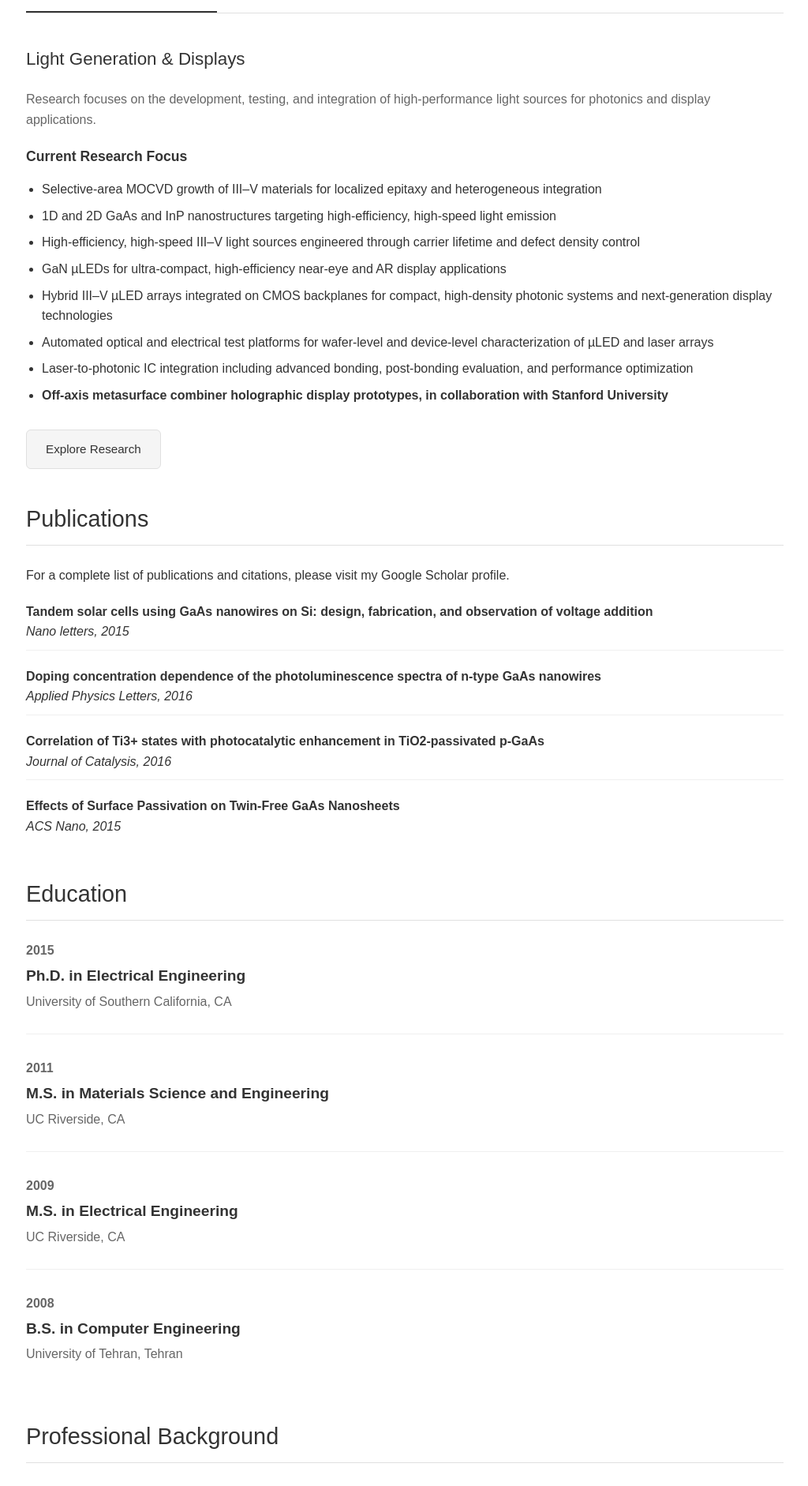
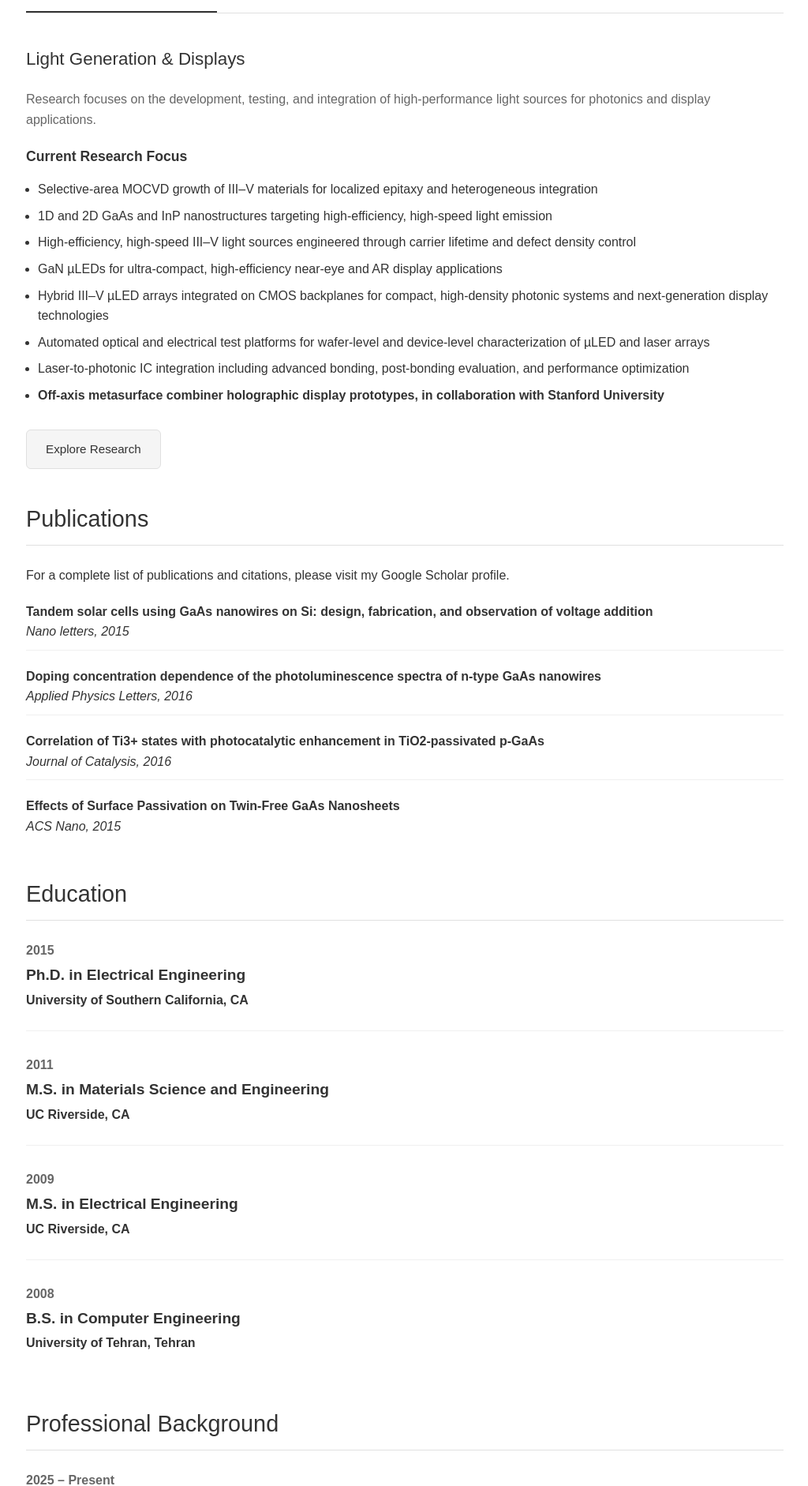
Before and after one commit to shermin-ara/SherminArab.github.io, a Jekyll site: the page built from index.md, in a window 1280 px wide. Shown: the part 957-2839 px from the top of the page at 79% size, without its empty margins (127-1151 px from the left). Built offline with Jekyll 4.4.1, drawn with Linux system fonts in a browser that asks for light colours.

Commit message:
Update default.html

```diff
--- a/_layouts/default.html
+++ b/_layouts/default.html
@@ -195,25 +195,25 @@
             color: #666;
             font-weight: bold;
             font-size: 1.0em;
-            margin-bottom: 4px;
+            margin-bottom: 3px;
         }
 
         .timeline-title {
             font-size: 1.2em;
             font-weight: bold;
             color: #333;
-            margin-bottom: 4px;
+            margin-bottom: 3px;
         }
 
         .timeline-company {
-            color: #666;
-            font-weight: normal;
-            margin-bottom: 8px;
+            color: #333;
+            font-weight: bold;
+            margin-bottom: 6px;
         }
 
         ul {
             margin: 15px 0;
-            padding-left: 20px;
+            padding-left: 15px;
         }
 
         li {
```
